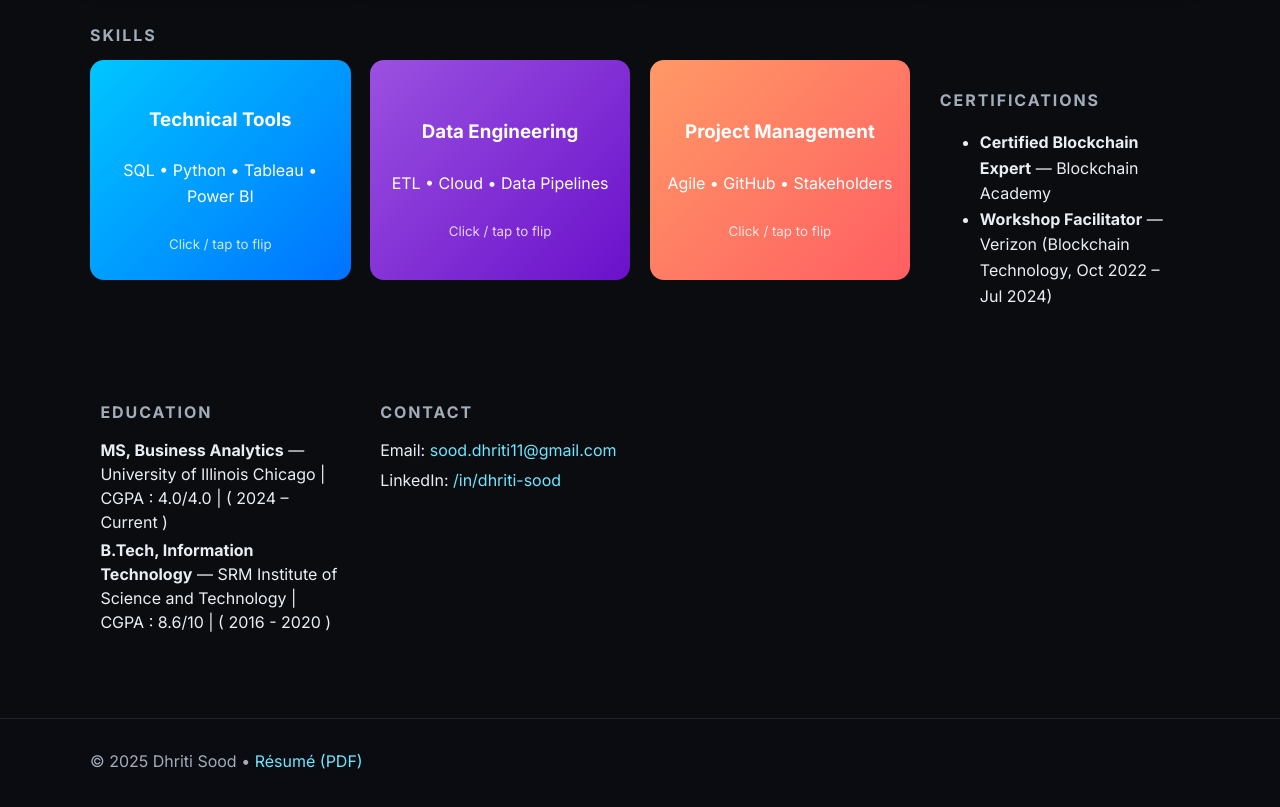
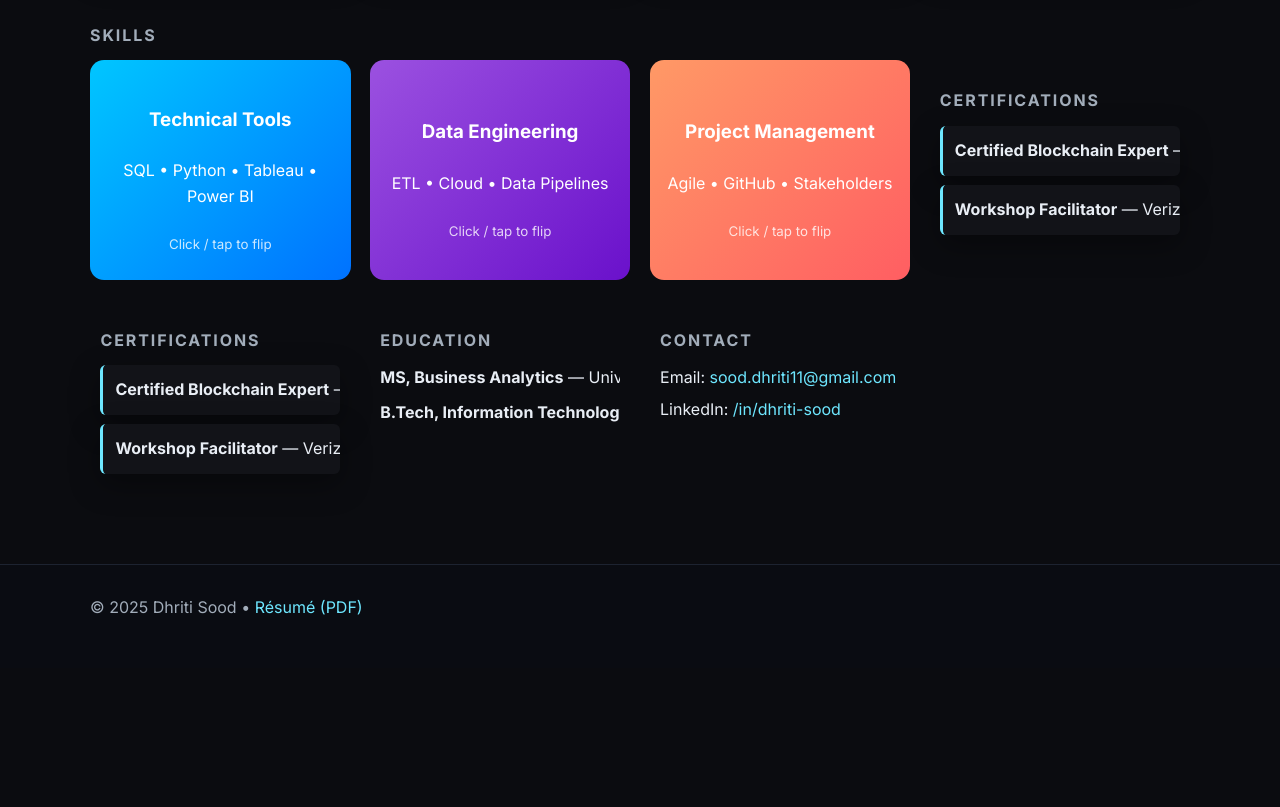
Before and after one commit to dhritisood98/dhritisood98.github.io, a plain HTML site: page index.html in a window 1280 px wide. Shown: the part 2320-3127 px from the top of the page. After the commit the page ends 2988 px from the top, so only its background shows below. Drawn offline with Linux system fonts and the light colour scheme.

Commit message:
updating few changes

```diff
--- a/index.html
+++ b/index.html
@@ -252,11 +252,20 @@
   </section>
 
 
+   <!-- ===== Certifications ===== -->
+<section id="certifications" class="section container">
+    <h2>Certifications</h2>
+    <ul class="certs">
+      <li><strong>Certified Blockchain Expert</strong> — Blockchain Academy</li>
+      <li><strong>Workshop Facilitator</strong> — Verizon (Blockchain Technology, Oct 2022 – Jul 2024)</li>
+    </ul>
+  </section>
+
   <!-- ===== Education ===== -->
   <section id="education" class="section container">
     <h2>Education</h2>
     <div class="edu">
-        <p><strong>MS, Business Analytics</strong> — University of Illinois Chicago | CGPA : 4.0/4.0 | ( 2024 – Current ) </p>
+      <p><strong>MS, Business Analytics</strong> — University of Illinois Chicago | CGPA : 4.0/4.0 | ( 2024 – Current )</p>
       <p><strong>B.Tech, Information Technology</strong> — SRM Institute of Science and Technology | CGPA : 8.6/10 | ( 2016 - 2020 )</p>
     </div>
   </section>
@@ -267,6 +276,7 @@
     <p>Email: <a href="mailto:sood.dhriti11@gmail.com">sood.dhriti11@gmail.com</a></p>
     <p>LinkedIn: <a href="https://www.linkedin.com/in/dhriti-sood" target="_blank" rel="noopener">/in/dhriti-sood</a></p>
   </section>
+
   </main>
 
   <footer class="footer">
--- a/styles.css
+++ b/styles.css
@@ -185,23 +185,37 @@
     margin: 0.75rem 0;
   }
 
-  /* ===== Certifications ===== */
-  .certs p {
-    margin: .3rem 0;
-    white-space: nowrap; /* prevents breaking into multiple lines */
-  }
+  /* Make sure these sections are full-width blocks (stack vertically) */
+#certifications, #education, #contact { display: block; }
 
-  /* Education */
-  .edu p {
-    margin: .25rem 0;
-    line-height: 1.5;
-  }
+  /* Certifications list */
+.certs { list-style: none; padding-left: 0; margin: 0; }
+.certs li {
+  margin: .6rem 0;
+  padding: 12px;
+  border-left: 3px solid var(--accent);
+  background: var(--panel);
+  border-radius: 6px;
+  color: var(--text);
+  box-shadow: var(--shadow);
+  white-space: nowrap;       /* keep on one line */
+  overflow-x: auto;          /* allow horizontal scroll if too long */
+}
 
-  /* Contact */
+/* Education entries each on its own line; don’t wrap */
+.edu p {
+  margin: .6rem 0;
+  display: block;
+  white-space: nowrap;
+  overflow-x: auto;
+}
+
+/* Contact lines on a single line too */
 #contact p {
-    margin: .25rem 0;
-    white-space: nowrap;
-  }
+  margin: .4rem 0;
+  white-space: nowrap;
+  overflow-x: auto;
+}
 
   /* ===== Footer ===== */
   .footer { margin-top: 24px; border-top: 1px solid var(--border); background: #0a0c12; }
```
Lines whose indentation alone changed are shown as unchanged.
